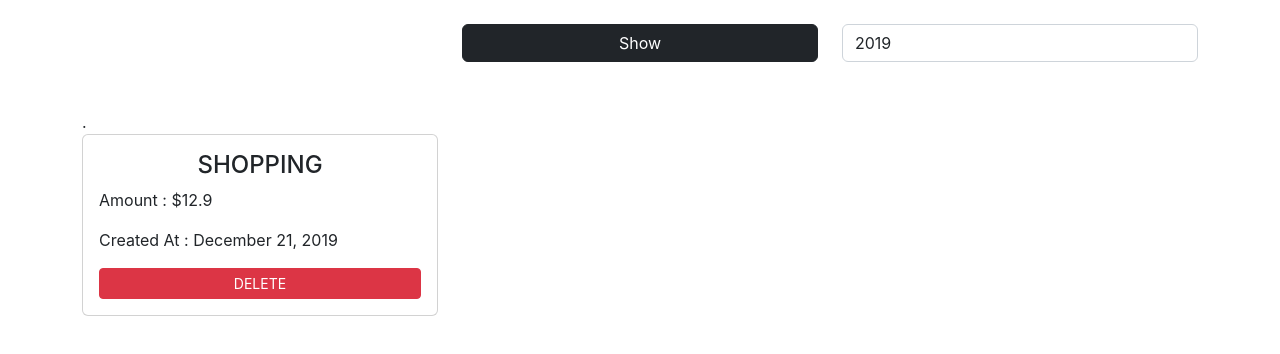
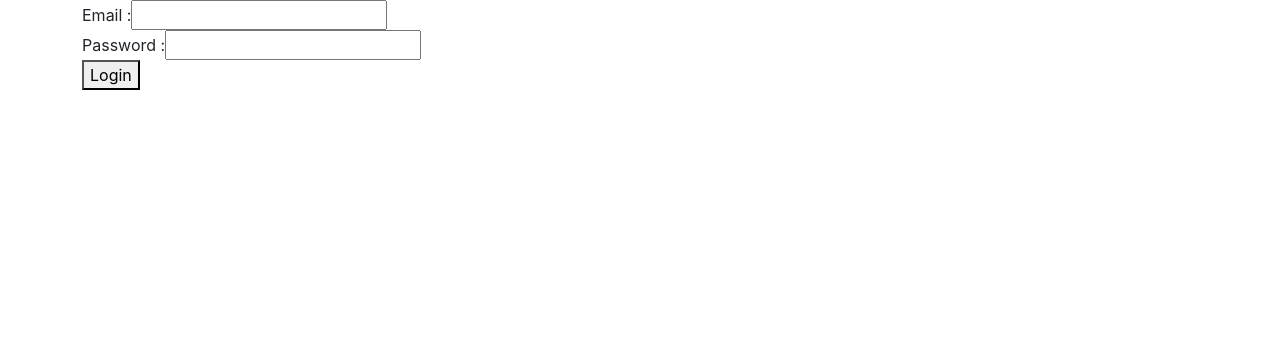
Before and after one commit to synergy2411/frontend-advanced-module-four, a React (Create React App) app in the folder expense-app/: page / in a window 1280 px wide. Shown: the top 354 px of the page. Built offline with nearby package versions, Linux system fonts and the light colour scheme.

Commit message:
login form added

```diff
--- a/expense-app/src/App.js
+++ b/expense-app/src/App.js
@@ -1,10 +1,12 @@
 import React from "react";
+import Login from "./components/Auth/Login/Login";
 import Expenses from "./components/Expenses/Expenses";
 
 function App() {
   return (
     <div className="container">
-      <Expenses />
+      <Login />
+      {/* <Expenses /> */}
     </div>
   );
 }
--- /dev/null
+++ b/expense-app/src/components/Auth/Login/Login.js
@@ -0,0 +1,31 @@
+import { useRef, useState } from 'react';
+
+const Login = () => {
+
+    const inputEmailRef = useRef();
+
+    const [password, setPassword] = useState('');
+
+    const passwordChangeHandler = event => setPassword(event.target.value)
+
+    const submitHandler = event => {
+        event.preventDefault();
+        console.log("Email : ", inputEmailRef.current.value)
+        console.log("Password : ", password);
+    }
+    return (
+        <form onSubmit={submitHandler}>
+            <label>Email :</label>
+            <input type="email" name="email" id="email" ref={inputEmailRef} />
+            <br />
+            <label>Password : </label>
+            <input type="password" name="password"
+                value={password}
+                onChange={passwordChangeHandler} />
+            <br />
+            <button type="submit">Login</button>
+        </form>
+    )
+}
+
+export default Login;
```
